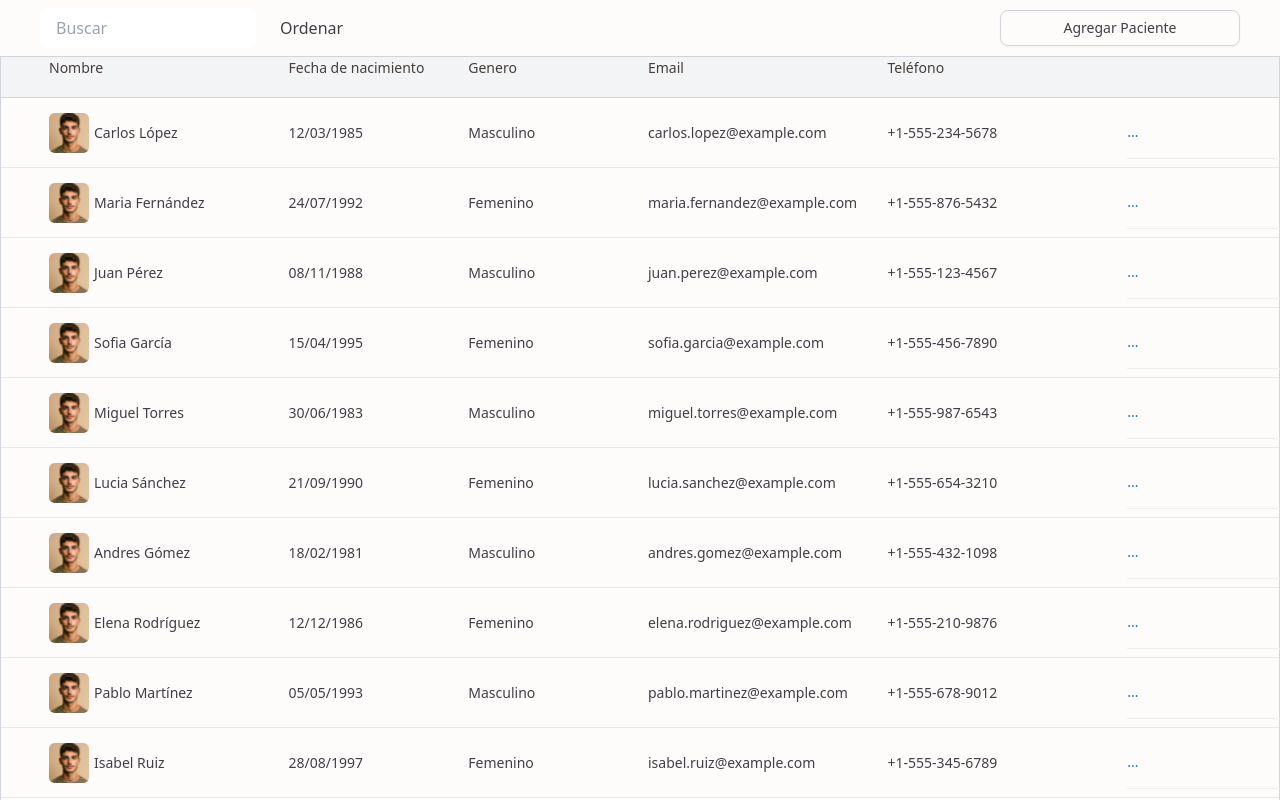
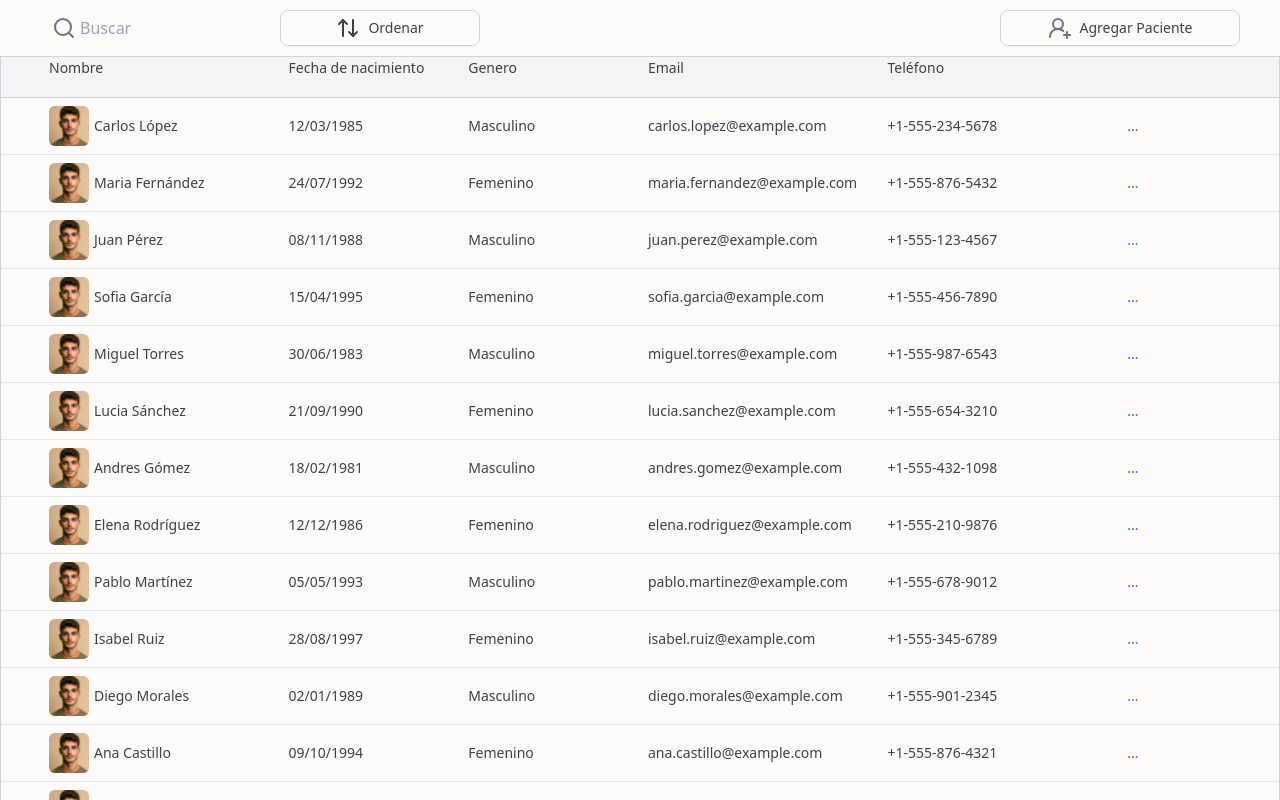
Before and after one commit to SEGIMED/front, a Next.js app: page /dashboard/patients in a window 1280 px wide. Shown: the top 800 px of the page. Built offline with nearby package versions, Linux system fonts and the light colour scheme.

Commit message:
/Lista Pacientes, diseño basico y funcionalidades minimas

```diff
--- a/app/dashboard/patients/page.tsx
+++ b/app/dashboard/patients/page.tsx
@@ -1,4 +1,7 @@
+/* eslint-disable no-console */
+'use client';
 import Image from 'next/image';
+import { Search, UserRoundPlus, ArrowUpDown } from 'lucide-react';
 import Avatar from '@/features/patients/assets/AvarDefault.png';
 import { Button } from '@/components/ui/button';
 import {
@@ -10,11 +13,11 @@ import {
   TableCell
 } from '@/components/ui/table';
 import {
-  Accordion,
-  AccordionItem,
-  AccordionTrigger,
-  AccordionContent
-} from '@/components/ui/accordion';
+  DropdownMenu,
+  DropdownMenuTrigger,
+  DropdownMenuContent,
+  DropdownMenuItem
+} from '@/components/ui/dropdown-menu';
 import GetPatients from '@/features/patients/actions/GetPatients';
 
 const patients = GetPatients();
@@ -23,18 +26,59 @@ const Page = () => {
     <div className="">
       {/* Header Section */}
       <div className="grid grid-cols-[20%,60%,20%] items-center px-10 py-2">
+        <div className="relative w-[90%]">
+          <Search className="absolute left-3 top-1/2 -translate-y-1/2 transform text-gray-500" />
           <input
             type="text"
             placeholder="Buscar"
-          className="w-[90%]  rounded-[5px] border-gray-300 px-4 py-2"
+            className="w-full  rounded-[5px] border-gray-300 bg-transparent py-2 pl-10"
           />
-        <p>Ordenar</p>
+        </div>
+        <DropdownMenu>
+          <DropdownMenuTrigger
+            asChild
+            className="flex items-center gap-2  rounded-[5px] border-gray-300"
+          >
             <Button
               variant="outline"
               size="default"
-          className="rounded-lg border-gray-300"
+              className="flex w-[200px] items-center gap-2 rounded-lg border-gray-300"
             >
-          Agregar Paciente
+              <ArrowUpDown />
+              Ordenar
+            </Button>
+          </DropdownMenuTrigger>
+          <DropdownMenuContent side="bottom" align="start" className="w-48">
+            <DropdownMenuItem onSelect={() => console.log('Alfabeticamente')}>
+              Alfabeticamente
+            </DropdownMenuItem>
+            <DropdownMenuItem
+              onSelect={() => console.log('Mayor a menor edad')}
+            >
+              Mayor a menor edad
+            </DropdownMenuItem>
+            <DropdownMenuItem onSelect={() => console.log('Alfabeticamente')}>
+              Alfabeticamente
+            </DropdownMenuItem>
+            <DropdownMenuItem
+              onSelect={() => console.log('Menor a mayor edad')}
+            >
+              Menor a mayor edad
+            </DropdownMenuItem>
+            <DropdownMenuItem onSelect={() => console.log('Por genero')}>
+              Por genero
+            </DropdownMenuItem>
+            <DropdownMenuItem onSelect={() => console.log('Mas recientes')}>
+              Mas recientes
+            </DropdownMenuItem>
+          </DropdownMenuContent>
+        </DropdownMenu>
+        <Button
+          variant="outline"
+          size="default"
+          className="flex items-center gap-2 rounded-lg border-gray-300"
+        >
+          <UserRoundPlus className=" text-gray-500" /> Agregar Paciente
         </Button>
       </div>
 
@@ -68,27 +112,33 @@ const Page = () => {
               <TableCell>{patient.email}</TableCell>
               <TableCell>{patient.phone}</TableCell>
               <TableCell>
-                <Accordion type="single" collapsible className="w-48">
-                  <AccordionItem value="actions">
-                    <AccordionTrigger className="text-blue-600">
-                      ...
-                    </AccordionTrigger>
-                    <AccordionContent>
-                      <ul className="m-0 p-0">
-                        <li className="border-b border-gray-200 px-4 py-2">
+                <DropdownMenu>
+                  <DropdownMenuTrigger asChild>
+                    <button className="text-blue-600">...</button>
+                  </DropdownMenuTrigger>
+                  <DropdownMenuContent
+                    side="bottom"
+                    align="start"
+                    className="w-48"
+                  >
+                    <DropdownMenuItem
+                      onSelect={() => console.log('Iniciar Consulta')}
+                    >
                       Iniciar Consulta
-                        </li>
-                        <li className="border-b border-gray-200 px-4 py-2">
+                    </DropdownMenuItem>
+                    <DropdownMenuItem
+                      onSelect={() => console.log('Ver Perfil')}
+                    >
                       Ver Perfil
-                        </li>
-                        <li className="border-b border-gray-200 px-4 py-2">
+                    </DropdownMenuItem>
+                    <DropdownMenuItem onSelect={() => console.log('Editar')}>
                       Editar
-                        </li>
-                        <li className="px-4 py-2 text-red-600">Eliminar</li>
-                      </ul>
-                    </AccordionContent>
-                  </AccordionItem>
-                </Accordion>
+                    </DropdownMenuItem>
+                    <DropdownMenuItem onSelect={() => console.log('Eliminar')}>
+                      Eliminar
+                    </DropdownMenuItem>
+                  </DropdownMenuContent>
+                </DropdownMenu>
               </TableCell>
             </TableRow>
           ))}
```
Also changed, not shown: features/patients/components/lista-pacientes.tsx (deleted, +0 -42 lines). Lines whose indentation alone changed are shown as unchanged.
